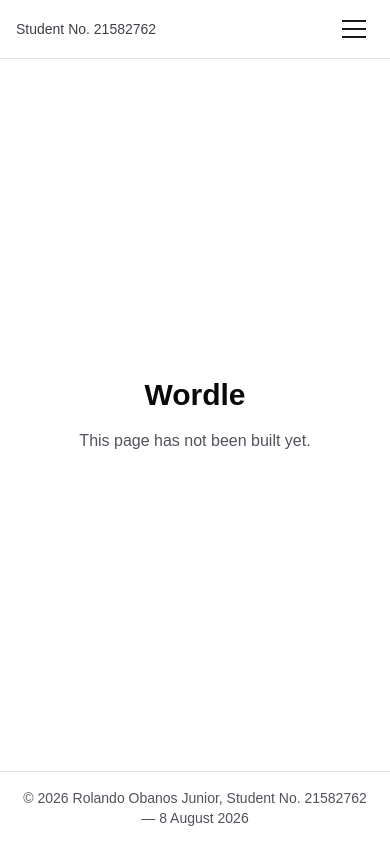
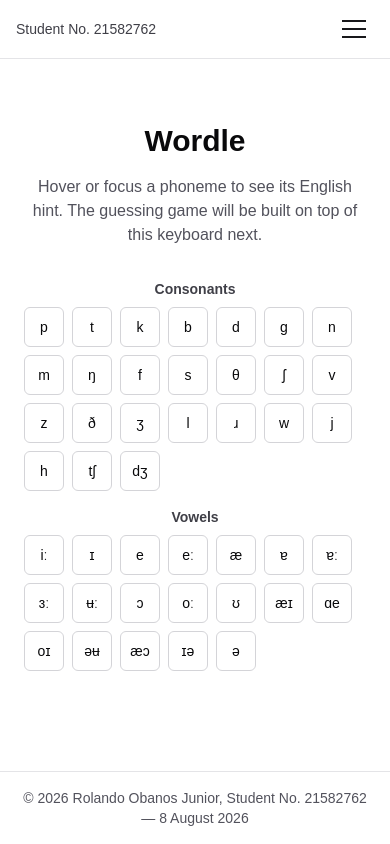
Before and after one commit to Rolando-ux/CSE3CWA_A1-A2, a Next.js app: page /wordle in a window 390 px wide. Built offline with nearby package versions, Linux system fonts and the light colour scheme.

Commit message:
Add reusable phoneme hint keyboard component

```diff
--- /dev/null
+++ b/app/components/PhonemeKeyboard.tsx
@@ -0,0 +1,85 @@
+"use client";
+
+import { useId, useState } from "react";
+import { CONSONANTS, VOWELS, type Phoneme } from "../data/phonemes";
+
+type PhonemeKeyboardProps = {
+  /** Called with the phoneme symbol when a key is pressed/clicked. */
+  onSelect?: (symbol: string) => void;
+};
+
+function PhonemeKey({
+  phoneme,
+  onSelect,
+}: {
+  phoneme: Phoneme;
+  onSelect?: (symbol: string) => void;
+}) {
+  const [isVisible, setIsVisible] = useState(false);
+  const tooltipId = useId();
+
+  return (
+    <span
+      className="relative inline-block"
+      onMouseEnter={() => setIsVisible(true)}
+      onMouseLeave={() => setIsVisible(false)}
+      onFocus={() => setIsVisible(true)}
+      onBlur={() => setIsVisible(false)}
+    >
+      <button
+        type="button"
+        onClick={onSelect ? () => onSelect(phoneme.symbol) : undefined}
+        aria-label={`${phoneme.symbol}, ${phoneme.hint}`}
+        aria-describedby={tooltipId}
+        className="flex h-10 w-10 items-center justify-center rounded-md border border-zinc-300 text-sm font-medium text-zinc-950 hover:bg-zinc-100 focus:outline-none focus-visible:ring-2 focus-visible:ring-offset-2 focus-visible:ring-zinc-900 dark:border-zinc-700 dark:text-zinc-50 dark:hover:bg-zinc-900 dark:focus-visible:ring-zinc-100"
+      >
+        {phoneme.symbol}
+      </button>
+      <span
+        id={tooltipId}
+        role="tooltip"
+        className={`pointer-events-none absolute bottom-full left-1/2 z-10 mb-2 -translate-x-1/2 whitespace-nowrap rounded bg-zinc-950 px-2 py-1 text-xs text-white transition-opacity dark:bg-zinc-50 dark:text-zinc-950 ${
+          isVisible ? "opacity-100" : "opacity-0"
+        }`}
+      >
+        {phoneme.hint}
+      </span>
+    </span>
+  );
+}
+
+export default function PhonemeKeyboard({ onSelect }: PhonemeKeyboardProps) {
+  return (
+    <div className="flex flex-col gap-4">
+      <div>
+        <h3 className="mb-2 text-sm font-semibold text-zinc-700 dark:text-zinc-300">
+          Consonants
+        </h3>
+        <div className="flex flex-wrap gap-2">
+          {CONSONANTS.map((phoneme) => (
+            <PhonemeKey
+              key={phoneme.symbol}
+              phoneme={phoneme}
+              onSelect={onSelect}
+            />
+          ))}
+        </div>
+      </div>
+
+      <div>
+        <h3 className="mb-2 text-sm font-semibold text-zinc-700 dark:text-zinc-300">
+          Vowels
+        </h3>
+        <div className="flex flex-wrap gap-2">
+          {VOWELS.map((phoneme) => (
+            <PhonemeKey
+              key={phoneme.symbol}
+              phoneme={phoneme}
+              onSelect={onSelect}
+            />
+          ))}
+        </div>
+      </div>
+    </div>
+  );
+}
--- a/app/wordle/page.tsx
+++ b/app/wordle/page.tsx
@@ -1,5 +1,19 @@
-import PlaceholderPage from "../components/PlaceholderPage";
+import PhonemeKeyboard from "../components/PhonemeKeyboard";
 
 export default function WordlePage() {
-  return <PlaceholderPage title="Wordle" />;
+  return (
+    <div className="flex flex-1 flex-col items-center px-6 py-16 text-center">
+      <h1 className="text-3xl font-semibold text-zinc-950 dark:text-zinc-50">
+        Wordle
+      </h1>
+      <p className="mt-4 max-w-xl text-zinc-600 dark:text-zinc-400">
+        Hover or focus a phoneme to see its English hint. The guessing game
+        will be built on top of this keyboard next.
+      </p>
+
+      <div className="mt-8 w-full max-w-xl">
+        <PhonemeKeyboard />
+      </div>
+    </div>
+  );
 }
```
